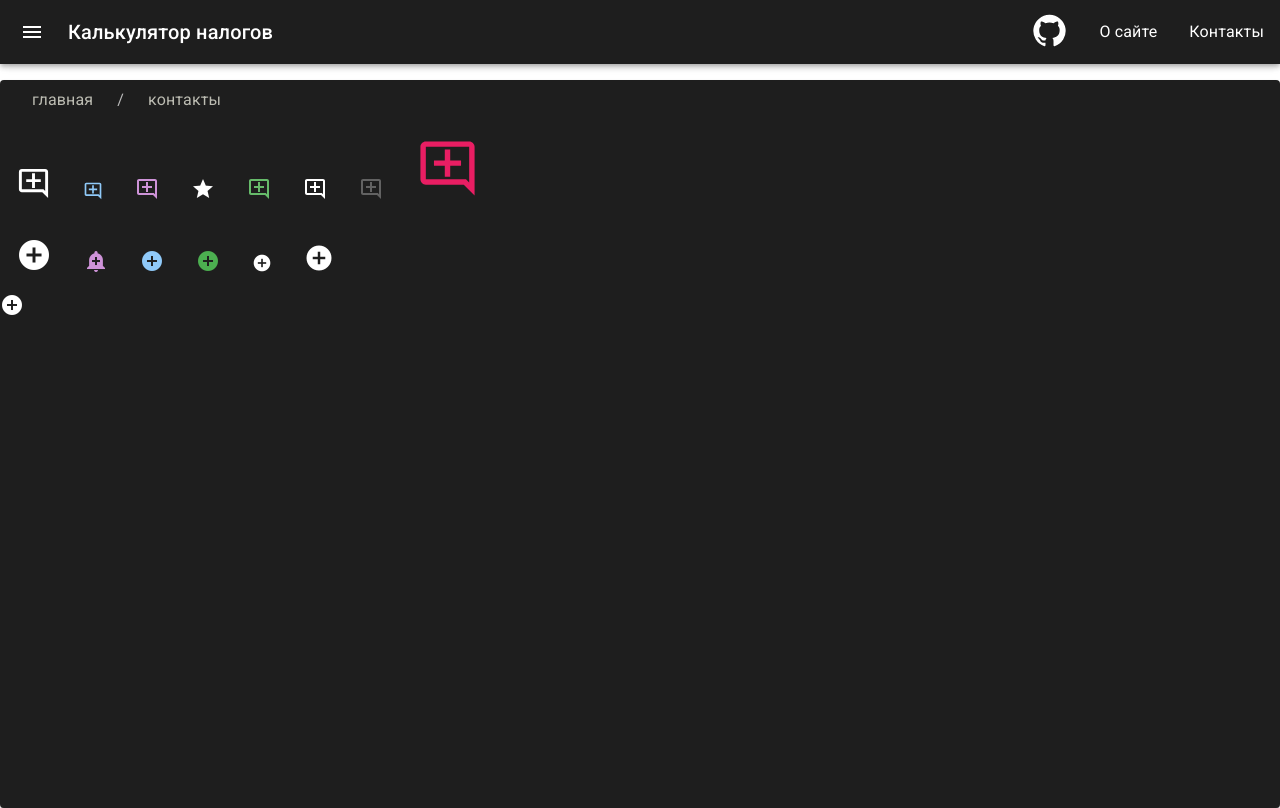
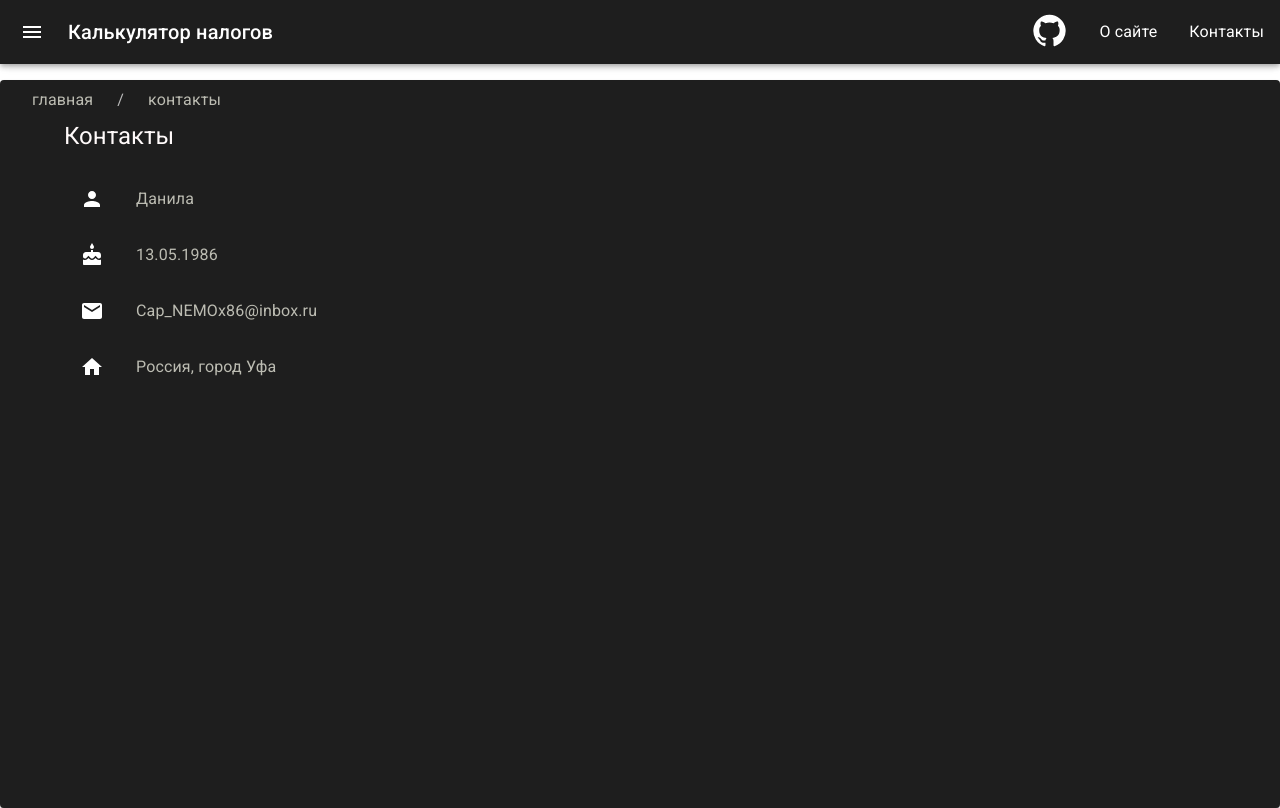
Before and after one commit to kamik0t0/tax-calculator, a React app: page /contacts in a window 1280 px wide. Built offline with nearby package versions, Linux system fonts and the light colour scheme.

Commit message:
filled content in contacts and about pages

```diff
--- a/src/pages/contacts/Contacts.tsx
+++ b/src/pages/contacts/Contacts.tsx
@@ -1,64 +1,66 @@
-// import { Container } from "@mui/system";
-// import React, { FC } from "react";
+import { ArrowRight } from "@mui/icons-material";
+import {
+    Box,
+    Link,
+    List,
+    ListItem,
+    ListItemIcon,
+    Typography,
+    useTheme,
+} from "@mui/material";
+import PersonIcon from "@mui/icons-material/Person";
+import CakeIcon from "@mui/icons-material/Cake";
+import TelegramIcon from "@mui/icons-material/Telegram";
+import WhatsAppIcon from "@mui/icons-material/WhatsApp";
+import EmailIcon from "@mui/icons-material/Email";
+import HomeIcon from "@mui/icons-material/Home";
+import { Container } from "@mui/material";
+import React from "react";
 
-// const Contacts: FC = () => {
-//     return <Container>Мои контакты</Container>;
-// };
+const Contacts: React.FC = (props) => {
+    const theme = useTheme();
+    const headersTextColor =
+        theme.palette.mode === "dark" ? { color: "snow" } : { color: "black" };
+    return (
+        <Container sx={{ overflowY: "auto", height: "85vh" }}>
+            <Typography variant="h5" sx={headersTextColor}>
+                Контакты
+            </Typography>
+            <br />
+            <List>
+                <ListItem>
+                    <ListItemIcon>
+                        <PersonIcon />
+                    </ListItemIcon>
+                    <Typography>Данила</Typography>
+                </ListItem>
+            </List>
+            <List>
+                <ListItem>
+                    <ListItemIcon>
+                        <CakeIcon />
+                    </ListItemIcon>
+                    <Typography>13.05.1986</Typography>
+                </ListItem>
+            </List>
+            <List>
+                <ListItem>
+                    <ListItemIcon>
+                        <EmailIcon />
+                    </ListItemIcon>
+                    <Typography>Cap_NEMOx86@inbox.ru</Typography>
+                </ListItem>
+            </List>
+            <List>
+                <ListItem>
+                    <ListItemIcon>
+                        <HomeIcon />
+                    </ListItemIcon>
+                    <Typography>Россия, город Уфа</Typography>
+                </ListItem>
+            </List>
+        </Container>
+    );
+};
 
-// export default Contacts;
-import * as React from "react";
-import Box from "@mui/material/Box";
-import { pink } from "@mui/material/colors";
-import SvgIcon, { SvgIconProps } from "@mui/material/SvgIcon";
-import Icon from "@mui/material/Icon";
-import { green } from "@mui/material/colors";
-import { visuallyHidden } from "@mui/utils";
-
-function HomeIcon(props: SvgIconProps) {
-    return (
-        <SvgIcon {...props}>
-            <path d="M22 4c0-1.1-.9-2-2-2H4c-1.1 0-2 .9-2 2v12c0 1.1.9 2 2 2h14l4 4V4zm-2 13.17L18.83 16H4V4h16v13.17zM13 5h-2v4H7v2h4v4h2v-4h4V9h-4z" />
-        </SvgIcon>
-    );
-}
-
-export default function SvgIconsColor() {
-    return (
-        <>
-            <Box
-                sx={{
-                    "& > :not(style)": {
-                        m: 2,
-                    },
-                }}
-            >
-                <HomeIcon fontSize="large" />
-                <HomeIcon fontSize="small" color="primary" />
-                <HomeIcon color="secondary" />
-                <Icon>star</Icon>
-                <HomeIcon color="success" />
-                <HomeIcon color="action" />
-                <HomeIcon color="disabled" />
-                <HomeIcon sx={{ color: pink[500], fontSize: 65 }} />
-            </Box>
-            <Box
-                sx={{
-                    "& > :not(style)": {
-                        m: 2,
-                    },
-                }}
-            >
-                <Icon fontSize="large">add_circle</Icon>
-                <Icon color="secondary">add_alert</Icon>
-                <Icon color="primary">add_circle</Icon>
-                <Icon sx={{ color: green[500] }}>add_circle</Icon>
-                <Icon fontSize="small">add_circle</Icon>
-                <Icon sx={{ fontSize: 30 }}>add_circle</Icon>
-            </Box>
-            <Icon>add_circle</Icon>
-            <Box component="span" sx={visuallyHidden}>
-                Create a user
-            </Box>
-        </>
-    );
-}
+export default Contacts;
--- a/src/pages/home/Home.tsx
+++ b/src/pages/home/Home.tsx
@@ -4,9 +4,13 @@ import AccordionSummary from "@mui/material/AccordionSummary";
 import AccordionDetails from "@mui/material/AccordionDetails";
 import Typography from "@mui/material/Typography";
 import ExpandMoreIcon from "@mui/icons-material/ExpandMore";
-import { Container, Link } from "@mui/material";
+import { Container, Link, useTheme } from "@mui/material";
 
 export default function SimpleAccordion() {
+    const theme = useTheme();
+    const headersTextColor =
+        theme.palette.mode === "dark" ? { color: "snow" } : { color: "black" };
+
     return (
         <Container sx={{ overflowY: "auto", height: "85vh" }}>
             <Accordion disabled>
@@ -15,7 +19,9 @@ export default function SimpleAccordion() {
                     aria-controls="panel3a-content"
                     id="panel3a-header"
                 >
-                    <Typography>Описание проекта</Typography>
+                    <Typography variant="h6" sx={headersTextColor}>
+                        Описание проекта
+                    </Typography>
                 </AccordionSummary>
             </Accordion>
             <Accordion>
@@ -24,7 +30,9 @@ export default function SimpleAccordion() {
                     aria-controls="panel1a-content"
                     id="panel1a-header"
                 >
-                    <Typography>Основная концепция</Typography>
+                    <Typography variant="h6" sx={headersTextColor}>
+                        Основная концепция
+                    </Typography>
                 </AccordionSummary>
                 <AccordionDetails>
                     <Typography sx={{ textIndent: 30 }}>
@@ -60,7 +68,7 @@ export default function SimpleAccordion() {
                     aria-controls="panel2a-content"
                     id="panel2a-header"
                 >
-                    <Typography>
+                    <Typography variant="h6" sx={headersTextColor}>
                         Калькулятор налогов по заработной плате
                     </Typography>
                 </AccordionSummary>
@@ -149,7 +157,7 @@ export default function SimpleAccordion() {
                     aria-controls="panel2a-content"
                     id="panel2a-header"
                 >
-                    <Typography>
+                    <Typography variant="h6" sx={headersTextColor}>
                         Калькулятор налога на добавленную стоимость
                     </Typography>
                 </AccordionSummary>
@@ -195,7 +203,9 @@ export default function SimpleAccordion() {
                     aria-controls="panel2a-content"
                     id="panel2a-header"
                 >
-                    <Typography>Калькулятор дивидендов</Typography>
+                    <Typography variant="h6" sx={headersTextColor}>
+                        Калькулятор дивидендов
+                    </Typography>
                 </AccordionSummary>
                 <AccordionDetails>
                     <Typography sx={{ textIndent: 30 }}>
@@ -213,7 +223,9 @@ export default function SimpleAccordion() {
                     aria-controls="panel2a-content"
                     id="panel2a-header"
                 >
-                    <Typography>Страница Сотрудники</Typography>
+                    <Typography variant="h6" sx={headersTextColor}>
+                        Страница Сотрудники
+                    </Typography>
                 </AccordionSummary>
                 <AccordionDetails>
                     <Typography sx={{ textIndent: 30 }}>
@@ -229,7 +241,9 @@ export default function SimpleAccordion() {
                     aria-controls="panel2a-content"
                     id="panel2a-header"
                 >
-                    <Typography>Дополнительные возможности</Typography>
+                    <Typography variant="h6" sx={headersTextColor}>
+                        Дополнительные возможности
+                    </Typography>
                 </AccordionSummary>
                 <AccordionDetails>
                     <Typography sx={{ textIndent: 30 }}>
@@ -257,7 +271,9 @@ export default function SimpleAccordion() {
                     aria-controls="panel2a-content"
                     id="panel2a-header"
                 >
-                    <Typography>Технические ограничения</Typography>
+                    <Typography variant="h6" sx={headersTextColor}>
+                        Технические ограничения
+                    </Typography>
                 </AccordionSummary>
                 <AccordionDetails>
                     <Typography sx={{ textIndent: 30 }}>
@@ -283,7 +299,9 @@ export default function SimpleAccordion() {
                     aria-controls="panel2a-content"
                     id="panel2a-header"
                 >
-                    <Typography>ВАЖНО!!!</Typography>
+                    <Typography variant="h6" sx={headersTextColor}>
+                        ВАЖНО!!!
+                    </Typography>
                 </AccordionSummary>
                 <AccordionDetails>
                     <Typography sx={{ textIndent: 30 }}>
--- a/webpack.config.js
+++ b/webpack.config.js
@@ -49,7 +49,7 @@ module.exports = {
     output: {
         filename: filename("js"),
         path: path.resolve(__dirname, "dist"),
-        // publicPath: "/tax-calculator/",y
+        publicPath: "/tax-calculator/",
     },
     plugins: [
         new HtmlWebpackPlugin({
```
Also changed, not shown: src/pages/about/About.tsx (+124 -30 lines), 1 other file (tests, documents, lock files or other folders).
